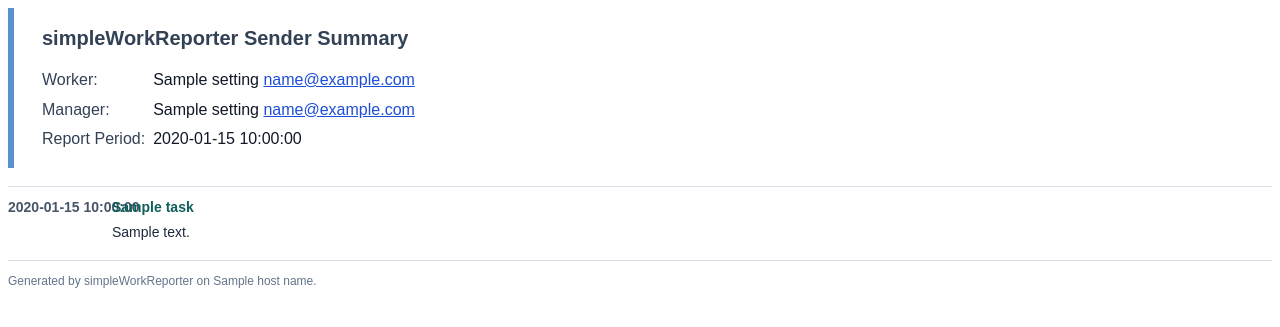
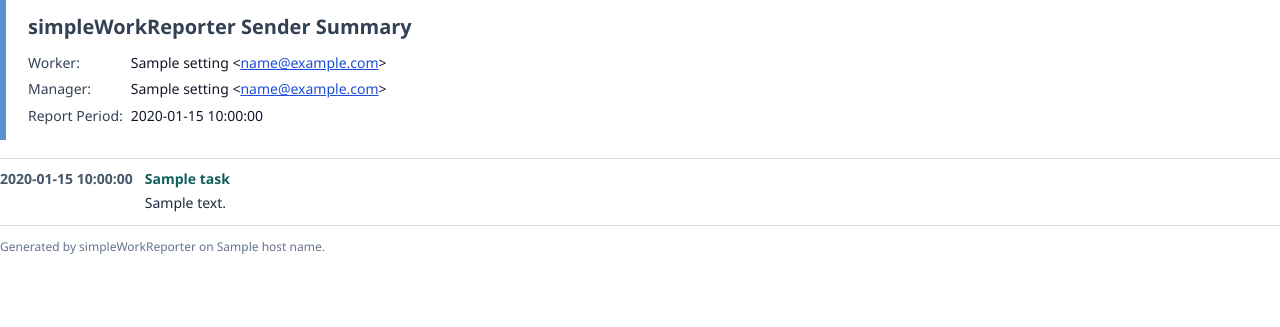
Before and after one commit to na-parse/simpleWorkReporter, a Flask app: template swr2/templates/report_email.html in a window 1280 px wide. Shown: the top 327 px of the page. Run offline with Flask 3, Linux system fonts and the light colour scheme; the template is opened without the code that fills it: most values are stand-ins (such as "Sample title", 1, 10 or a date in 2020); parts of the project's set-up code (start-up, migrations or seed data) failed here and were passed over.

Commit message:
Update report_email.html for Outlook render compat
- Removed all `<div>` tags, CSS `<style>` blocks and implement
  with direct inline style statements.
- Shift to using archaic IE/Outlook compatability directives and font declarations.

```diff
--- a/swr2/defs.py
+++ b/swr2/defs.py
@@ -113,7 +113,7 @@ SMTP_CONNECT_TIMEOUT = 30
 # Mail Report Strings
 # =============================================================================
 
-EMAIL_SUBJECT_DEFAULT = 'Work Summary Report for %w%: %d%'
+EMAIL_SUBJECT_DEFAULT = 'Work Summary Report for %w% : %d%'
 REPORT_NO_ENTRIES_LABEL = 'No entries'
 
 # Template tokens recognized in the report email subject. Substituted at
--- a/swr2/templates/report_email.html
+++ b/swr2/templates/report_email.html
@@ -2,150 +2,67 @@
 <html lang="en">
 <head>
   <meta charset="utf-8">
-  <style>
-    body {
-      color: #1e293b;
-      font-family: Arial, Helvetica, sans-serif;
-      font-size: 14px;
-      line-height: 1.45;
-    }
-    h1 {
-      font-size: 20px;
-      margin: 0 0 4px;
-    }
-    a {
-      color: #1d4ed8;
-    }
-    .summary-label {
-      color: #334155;
-      white-space: nowrap;
-    }
-    .summary-value {
-      color: #111827;
-    }
-    .report-item {
-      border-top: 1px solid #d8dee8;
-      padding: 10px 0 12px;
-    }
-    .report-head {
-      display: table;
-      margin-bottom: 5px;
-      table-layout: fixed;
-      width: 100%;
-    }
-    .date,
-    .task {
-      font-weight: 700;
-    }
-    .date {
-      color: #475569;
-      display: table-cell;
-      padding-right: 12px;
-      width: 92px;
-      white-space: nowrap;
-    }
-    .task {
-      color: #0f5f5b;
-      display: table-cell;
-    }
-    .description {
-      margin: 0;
-      padding-left: 104px;
-    }
-    .footer {
-      border-top: 1px solid #d8dee8;
-      color: #64748b;
-      font-size: 12px;
-      margin-top: 6px;
-      padding-top: 12px;
-    }
-  </style>
+  <meta http-equiv="Content-Type" content="text/html; charset=utf-8">
+  <title>{{ app_name }} Report</title>
 </head>
-<body>
-  <table
-    role="presentation"
-    cellpadding="0"
-    cellspacing="0"
-    border="0"
-    width="100%"
-    style="border-collapse:collapse;margin:0 0 18px 0;width:100%;"
-  >
+<body bgcolor="#ffffff" style="margin:0;padding:0;background:#ffffff;">
+  <table role="presentation" cellpadding="0" cellspacing="0" border="0" width="100%" style="border-collapse:collapse;">
     <tr>
-      <td
-        width="6"
-        bgcolor="#5b91cf"
-        style="background:#5b91cf;font-size:1px;line-height:1px;width:6px;"
-      >&nbsp;</td>
-      <td style="padding:18px 0 18px 28px;">
-        <h1 style="color:#334155;font-size:20px;line-height:1.25;margin:0 0 18px 0;">
+      <td style="padding:0;font-family:'Segoe UI',Arial,Helvetica,sans-serif;color:#1e293b;font-size:14px;line-height:1.45;">
+        <table role="presentation" cellpadding="0" cellspacing="0" border="0" width="100%" style="border-collapse:collapse;margin:0 0 18px 0;">
+          <tr>
+            <td width="6" bgcolor="#5b91cf" style="background:#5b91cf;font-size:1px;line-height:1px;width:6px;mso-line-height-rule:exactly;">&nbsp;</td>
+            <td width="22" style="width:22px;font-size:1px;line-height:1px;">&nbsp;</td>
+            <td valign="top" style="padding:14px 0 14px 0;font-family:'Segoe UI',Arial,Helvetica,sans-serif;">
+              <p style="margin:0 0 14px 0;font-family:'Segoe UI',Arial,Helvetica,sans-serif;font-size:20px;line-height:1.25;color:#334155;font-weight:bold;">
                 {{ app_name }} Sender Summary
-        </h1>
-        <table
-          role="presentation"
-          cellpadding="0"
-          cellspacing="0"
-          border="0"
-          style="border-collapse:collapse;"
-        >
+              </p>
+              <table role="presentation" cellpadding="0" cellspacing="0" border="0" style="border-collapse:collapse;">
                 <tr>
-            <td
-              class="summary-label"
-              valign="top"
-              style="color:#334155;font-size:16px;line-height:1.35;padding:0 8px 8px 0;white-space:nowrap;"
-            >Worker:</td>
-            <td
-              class="summary-value"
-              valign="top"
-              style="color:#111827;font-size:16px;line-height:1.35;padding:0 0 8px 0;"
-            >
+                  <td valign="top" style="padding:0 8px 6px 0;font-family:'Segoe UI',Arial,Helvetica,sans-serif;font-size:14px;color:#334155;white-space:nowrap;">Worker:</td>
+                  <td valign="top" style="padding:0 0 6px 0;font-family:'Segoe UI',Arial,Helvetica,sans-serif;font-size:14px;color:#111827;">
                     {{ settings.worker_name }}
-              <a href="mailto:{{ settings.worker_email }}" style="color:#1d4ed8;text-decoration:underline;">
-                {{ settings.worker_email }}
-              </a>
+                    &lt;<a href="mailto:{{ settings.worker_email }}" style="color:#1d4ed8;text-decoration:underline;">{{ settings.worker_email }}</a>&gt;
                   </td>
                 </tr>
                 <tr>
-            <td
-              class="summary-label"
-              valign="top"
-              style="color:#334155;font-size:16px;line-height:1.35;padding:0 8px 8px 0;white-space:nowrap;"
-            >Manager:</td>
-            <td
-              class="summary-value"
-              valign="top"
-              style="color:#111827;font-size:16px;line-height:1.35;padding:0 0 8px 0;"
-            >
+                  <td valign="top" style="padding:0 8px 6px 0;font-family:'Segoe UI',Arial,Helvetica,sans-serif;font-size:14px;color:#334155;white-space:nowrap;">Manager:</td>
+                  <td valign="top" style="padding:0 0 6px 0;font-family:'Segoe UI',Arial,Helvetica,sans-serif;font-size:14px;color:#111827;">
                     {{ settings.manager_name }}
-              <a href="mailto:{{ settings.manager_email }}" style="color:#1d4ed8;text-decoration:underline;">
-                {{ settings.manager_email }}
-              </a>
+                    &lt;<a href="mailto:{{ settings.manager_email }}" style="color:#1d4ed8;text-decoration:underline;">{{ settings.manager_email }}</a>&gt;
                   </td>
                 </tr>
                 <tr>
-            <td
-              class="summary-label"
-              valign="top"
-              style="color:#334155;font-size:16px;line-height:1.35;padding:0 8px 0 0;white-space:nowrap;"
-            >Report Period:</td>
-            <td
-              class="summary-value"
-              valign="top"
-              style="color:#111827;font-size:16px;line-height:1.35;padding:0;"
-            >{{ date_range }}</td>
+                  <td valign="top" style="padding:0 8px 0 0;font-family:'Segoe UI',Arial,Helvetica,sans-serif;font-size:14px;color:#334155;white-space:nowrap;">Report Period:</td>
+                  <td valign="top" style="padding:0;font-family:'Segoe UI',Arial,Helvetica,sans-serif;font-size:14px;color:#111827;">{{ date_range }}</td>
                 </tr>
               </table>
             </td>
           </tr>
         </table>
+
         {% for task in tasks %}
-    <div class="report-item">
-      <div class="report-head">
-        <span class="date">{{ task.display_date }}</span>
-        <span class="task">{{ task.task }}</span>
-      </div>
-      <p class="description">{{ task.description|description_html }}</p>
-    </div>
+        <table role="presentation" cellpadding="0" cellspacing="0" border="0" width="100%" style="border-collapse:collapse;border-top:1px solid #d8dee8;">
+          <tr>
+            <td valign="top" width="100" style="width:100px;padding:10px 12px 4px 0;font-family:'Segoe UI',Arial,Helvetica,sans-serif;font-size:14px;font-weight:bold;color:#475569;white-space:nowrap;">{{ task.display_date }}</td>
+            <td valign="top" style="padding:10px 0 4px 0;font-family:'Segoe UI',Arial,Helvetica,sans-serif;font-size:14px;font-weight:bold;color:#0f5f5b;">{{ task.task }}</td>
+          </tr>
+          <tr>
+            <td valign="top" style="padding:0;font-size:1px;line-height:1px;">&nbsp;</td>
+            <td valign="top" style="padding:0 0 12px 0;font-family:'Segoe UI',Arial,Helvetica,sans-serif;font-size:14px;line-height:1.45;color:#1e293b;">{{ task.description|description_html }}</td>
+          </tr>
+        </table>
         {% endfor %}
-  <p class="footer">Generated by {{ app_name }} on {{ host_name }}.</p>
+
+        <table role="presentation" cellpadding="0" cellspacing="0" border="0" width="100%" style="border-collapse:collapse;border-top:1px solid #d8dee8;">
+          <tr>
+            <td style="padding:12px 0 0 0;font-family:'Segoe UI',Arial,Helvetica,sans-serif;font-size:12px;color:#64748b;">
+              Generated by {{ app_name }} on {{ host_name }}.
+            </td>
+          </tr>
+        </table>
+      </td>
+    </tr>
+  </table>
 </body>
 </html>
```
Lines whose indentation alone changed are shown as unchanged.
